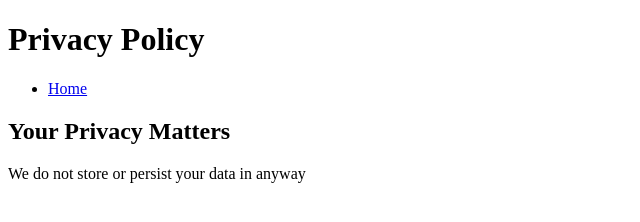
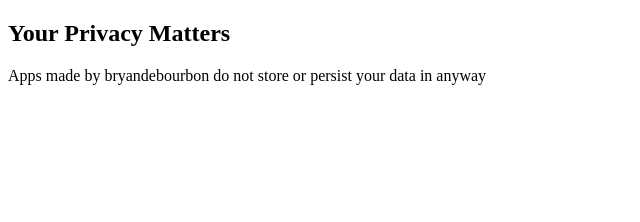
Before and after one commit to bryandebourbon/bryandebourbon.github.io, a plain HTML site: page privacy.html in a window 1280 px wide. Shown: the whole page, without its empty margins (0-640 px from the left). Drawn offline with Linux system fonts and the light colour scheme.

Commit message:
updating privacy policy

```diff
--- a/privacy.html
+++ b/privacy.html
@@ -4,23 +4,12 @@
     <meta charset="UTF-8">
     <meta name="viewport" content="width=device-width, initial-scale=1.0">
     <title>Privacy Policy</title>
-    <link rel="stylesheet" href="styles.css"> <!-- Ensure this links to your CSS file -->
 </head>
 <body>
 
-    <header>
-        <h1>Privacy Policy</h1>
-        <nav>
-            <ul>
-                <li><a href="index.html">Home</a></li> <!-- Link back to your main page -->
-            </ul>
-        </nav>
-    </header>
-
     <section>
         <h2>Your Privacy Matters</h2>
-        <p>We do not store or persist your data in anyway</p>
-        <!-- Add your privacy policy content here -->
+        <p>Apps made by bryandebourbon do not store or persist your data in anyway</p>
     </section>
 
     <footer>
```
